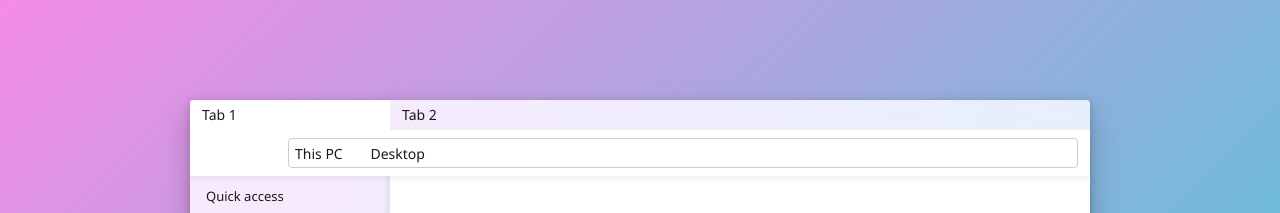
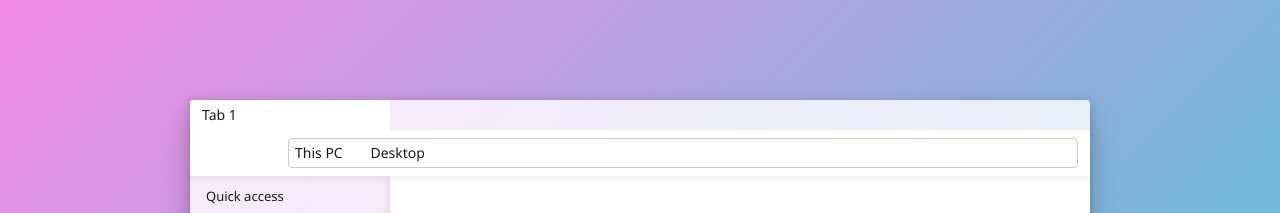
Before and after one commit to vdbongard/explorer, a React (Create React App) app: page / in a window 1280 px wide. Shown: the top 213 px of the page. Built offline with nearby package versions, Linux system fonts and the light colour scheme.

Commit message:
Tabs can now be added and removed

```diff
--- a/src/App.scss
+++ b/src/App.scss
@@ -6,3 +6,13 @@
   min-height: 100vh;
   color: white;
 }
+
+button {
+  background: none;
+  border: none;
+  outline: none;
+
+  &:focus {
+    outline: none;
+  }
+}
--- a/src/App.tsx
+++ b/src/App.tsx
@@ -1,6 +1,6 @@
 import React, { FC, ReactElement } from 'react';
+import './styles/_reboot.scss';
 import './App.scss';
-import './styles/_reboot.scss';
 import Explorer from './components/Explorer/Explorer';
 
 const App: FC = (): ReactElement => {
--- a/src/components/HeaderBar/HeaderBar.scss
+++ b/src/components/HeaderBar/HeaderBar.scss
@@ -1,6 +1,4 @@
 @import '../../styles/variables.scss';
-
-$bar-height: 30px;
 
 .HeaderBar {
   display: flex;
@@ -46,6 +44,7 @@ $bar-height: 30px;
 
   .breadcrumbs {
     display: flex;
+    align-items: center;
     width: 100%;
     border: 1px solid rgba(0, 0, 0, 0.2);
     border-radius: $border-radius;
--- a/src/components/Tab/Tab.scss
+++ b/src/components/Tab/Tab.scss
@@ -1,19 +1,52 @@
 @import '../../styles/variables.scss';
 
 .Tab {
+  @extend .clickable-light;
   display: flex;
   align-items: center;
-  padding: 0 12px;
+  justify-content: space-between;
   width: 200px;
   cursor: default;
   font-size: 14px;
   user-select: none;
 
-  &:hover {
-    background: rgba(white, 0.5);
+  .tab-name {
+    white-space: nowrap;
+    text-overflow: ellipsis;
+    padding: 0 12px;
+  }
+
+  &:hover .close-area .btn-close {
+    opacity: 1;
   }
 
   &.selected {
     background: white;
+
+    .close-area .btn-close {
+      opacity: 1;
+    }
+  }
+
+  .close-area {
+    display: flex;
+    justify-content: center;
+    align-items: center;
+    width: $bar-height;
+    height: $bar-height;
+
+    .btn-close {
+      font-family: 'Segoe MDL2 Assets', serif;
+      font-size: 10px;
+      padding: 0;
+      opacity: 0;
+
+      &:hover {
+        color: #fe1c1c;
+      }
+      &:active {
+        color: #b21d1d;
+      }
+    }
   }
 }
--- a/src/components/Tab/Tab.tsx
+++ b/src/components/Tab/Tab.tsx
@@ -1,23 +1,36 @@
-import React, { FC, ReactElement } from 'react';
+import React, { FC, ReactElement, useCallback, useRef } from 'react';
 import './Tab.scss';
+import { useMiddleClick } from '../../hooks/useMiddleClick';
 
 interface Props {
   name: string;
   selected?: boolean;
-  onClick: (index: number) => void;
-  index: number;
+  onClick: () => void;
+  closeTab: (name: string) => void;
 }
 
-const Tab: FC<Props> = ({ name, selected, onClick, index }): ReactElement => {
+const Tab: FC<Props> = ({ name, selected, onClick, closeTab }): ReactElement => {
+  const tabRef = useRef<HTMLDivElement>(null);
+  const close = useCallback((): void => closeTab(name), [closeTab, name]);
+  useMiddleClick(tabRef, close);
+
   let className = 'Tab';
 
   if (selected) className += ' selected';
 
-  const handleClick = (): void => onClick(index);
+  const handleClick = (e: React.MouseEvent<HTMLButtonElement>): void => {
+    e.stopPropagation();
+    closeTab(name);
+  };
 
   return (
-    <div className={className} onClick={handleClick}>
-      {name}
+    <div className={className} onClick={onClick} ref={tabRef}>
+      <span className="tab-name">{name}</span>
+      <span className="close-area">
+        <button className="btn-close" onClick={handleClick}>
+          
+        </button>
+      </span>
     </div>
   );
 };
--- a/src/components/TitleBar/TitleBar.scss
+++ b/src/components/TitleBar/TitleBar.scss
@@ -13,32 +13,36 @@
   .tabs {
     display: flex;
     height: 100%;
+    overflow: hidden;
+
+    .tabs-wrapper {
+      display: flex;
+      overflow: scroll hidden;
+    }
+
+    .add-tab {
+      @extend .clickable-light;
+      font-family: 'Segoe MDL2 Assets', serif;
+      width: 30px;
+      flex-shrink: 0;
+    }
   }
 
   .drag-area {
     height: 100%;
-    flex: 1;
+    flex: 1 0 80px;
   }
 
   .actions {
     font-family: 'Segoe MDL2 Assets', serif;
     height: 100%;
     display: flex;
+    flex-shrink: 0;
 
     button {
+      @extend .clickable-dark;
       width: 46px;
       font-size: 10px;
-      background: none;
-      border: none;
-      outline: none;
-
-      &:hover {
-        background-color: rgba(black, 0.08);
-      }
-
-      &:active {
-        background-color: rgba(black, 0.16);
-      }
     }
 
     button.close {
--- a/src/components/TitleBar/TitleBar.tsx
+++ b/src/components/TitleBar/TitleBar.tsx
@@ -1,9 +1,16 @@
-import React, { FC, ReactElement, ReactNode, RefObject, useRef, useState } from 'react';
+import React, {
+  FC,
+  ReactElement,
+  ReactNode,
+  RefObject,
+  useCallback,
+  useEffect,
+  useRef,
+  useState,
+} from 'react';
 import './TitleBar.scss';
 import Tab from '../Tab/Tab';
 import { useDrag } from '../../hooks/useDrag';
-
-const tabs = ['Tab 1', 'Tab 2'];
 
 interface Props {
   setPos: (newPos: [number, number]) => void;
@@ -11,28 +18,74 @@ interface Props {
 }
 
 const TitleBar: FC<Props> = ({ setPos, explorerRef }): ReactElement => {
-  const [selectedTabIndex, setSelectedTabIndex] = useState(0);
+  const [tabs, setTabs] = useState(['Tab 1']);
+  const [selectedTab, setSelectedTab] = useState('Tab 1');
   const [maximized, setMaximized] = useState(false);
+  const [addedTab, setAddedTab] = useState(false);
   const dragRef = useRef<HTMLDivElement>(null);
+  const tabsWrapperRef = useRef<HTMLDivElement>(null);
   useDrag(dragRef, explorerRef, setPos);
+
+  const closeTab = useCallback(
+    (name: string): void => {
+      if (selectedTab === name) {
+        const index = tabs.findIndex((tab): boolean => tab === selectedTab);
+        if (tabs[index + 1]) {
+          setSelectedTab(tabs[index + 1]);
+        } else if (tabs[index - 1]) {
+          setSelectedTab(tabs[index - 1]);
+        } else {
+          setSelectedTab('');
+        }
+      }
+      setTabs([...tabs.filter((tab): boolean => tab !== name)]);
+    },
+    [selectedTab, tabs]
+  );
 
   const Tabs = tabs.map(
     (name, index): ReactNode => (
       <Tab
         name={name}
-        index={index}
         key={index}
-        selected={index === selectedTabIndex}
-        onClick={(i): void => setSelectedTabIndex(i)}
+        selected={name === selectedTab}
+        onClick={(): void => setSelectedTab(name)}
+        closeTab={closeTab}
       />
     )
   );
 
   const toggleMaximize = (): void => setMaximized(!maximized);
 
+  const addTab = (): void => {
+    const newTabIndex = tabs.length;
+    const newTabName = `Tab ${newTabIndex + 1}`;
+    setTabs([...tabs, newTabName]);
+    setSelectedTab(newTabName);
+    setAddedTab(true);
+    if (tabsWrapperRef.current) {
+      tabsWrapperRef.current.scrollLeft = tabsWrapperRef.current.scrollWidth;
+    }
+  };
+
+  // scroll to the end of the tab list if a tab is added
+  useEffect((): void => {
+    if (addedTab && tabsWrapperRef.current) {
+      tabsWrapperRef.current.scrollLeft = tabsWrapperRef.current.scrollWidth;
+      setAddedTab(false);
+    }
+  }, [addedTab]);
+
   return (
     <div className="TitleBar">
-      <div className="tabs">{Tabs}</div>
+      <div className="tabs">
+        <div className="tabs-wrapper" ref={tabsWrapperRef}>
+          {Tabs}
+        </div>
+        <button className="add-tab" onClick={addTab}>
+          
+        </button>
+      </div>
       <div className="drag-area" ref={dragRef} />
       <div className="actions">
         <button className="minimize" />
--- /dev/null
+++ b/src/hooks/useMiddleClick.tsx
@@ -0,0 +1,39 @@
+import { RefObject, useEffect, useState } from 'react';
+
+function isSameOrChildNode(node1: Node, node2: Node): boolean {
+  return node1 === node2 || node1.contains(node2);
+}
+
+export function useMiddleClick(ref: RefObject<HTMLElement>, cb: () => void): void {
+  const [middleMouseDown, setMiddleMouseDown] = useState(false);
+
+  useEffect((): (() => void) => {
+    const onMouseDown = (e: MouseEvent): void => {
+      if (e.button === 1 && ref.current && isSameOrChildNode(ref.current, e.target as Node)) {
+        e.preventDefault();
+        setMiddleMouseDown(true);
+      } else {
+        setMiddleMouseDown(false);
+      }
+    };
+
+    const onMouseUp = (e: MouseEvent): void => {
+      if (e.button !== 1) return;
+      if (!middleMouseDown) return;
+      if (!ref.current) return;
+      if (!isSameOrChildNode(ref.current, e.target as Node)) return;
+
+      setMiddleMouseDown(false);
+      e.stopPropagation();
+      cb();
+    };
+
+    document.addEventListener('mousedown', onMouseDown);
+    document.addEventListener('mouseup', onMouseUp);
+
+    return (): void => {
+      document.removeEventListener('mousedown', onMouseDown);
+      document.removeEventListener('mouseup', onMouseUp);
+    };
+  }, [middleMouseDown, ref, cb]);
+}
--- a/src/styles/_variables.scss
+++ b/src/styles/_variables.scss
@@ -6,9 +6,30 @@ $color-blue-border: #A0D4FF;
 
 $color-text: rgba(black, 0.9);
 $border-radius: 4px;
+$bar-height: 30px;
 
 /* Shadow – 08px (Default) */
 $box-shadow-8: 0 0.6px 1.8px rgba(0, 0, 0, 0.11), 0 3.2px 7.2px rgba(0, 0, 0, 0.13);
 
 /* Shadow – 32px */
 $box-shadow-32: 0 2.4px 7.2px rgba(0, 0, 0, 0.18), 0 12.8px 28.8px rgba(0, 0, 0, 0.22);
+
+.clickable-light {
+  &:hover {
+    background: rgba(white, 0.5);
+  }
+
+  &:active {
+    background-color: rgba(white, 0.8);
+  }
+}
+
+.clickable-dark {
+  &:hover {
+    background-color: rgba(black, 0.08);
+  }
+
+  &:active {
+    background-color: rgba(black, 0.16);
+  }
+}
```
